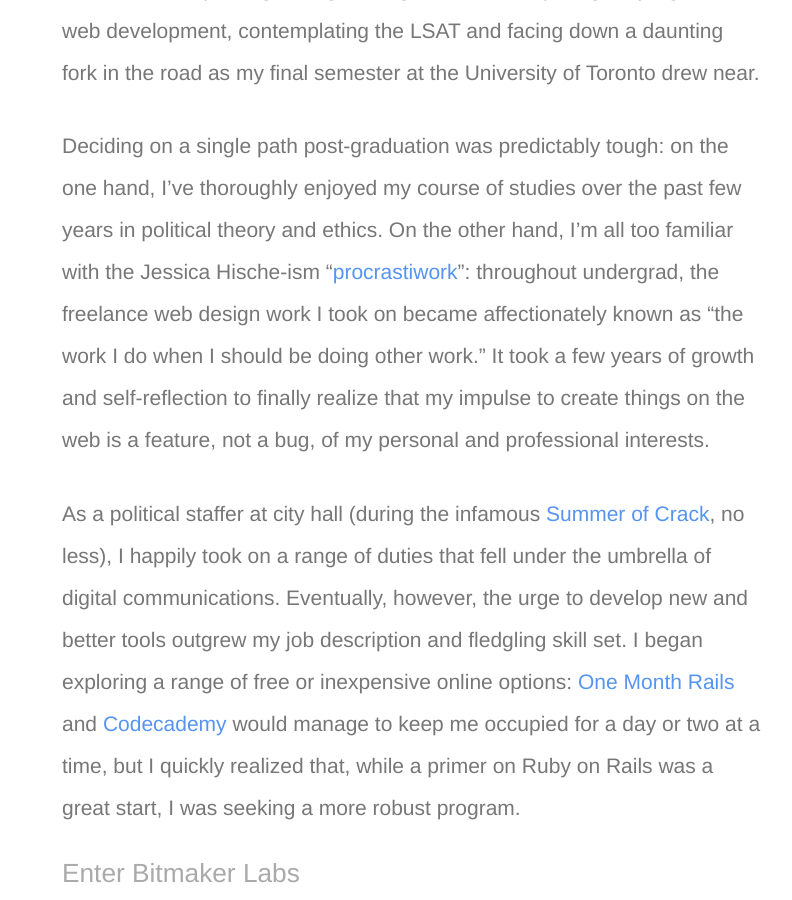
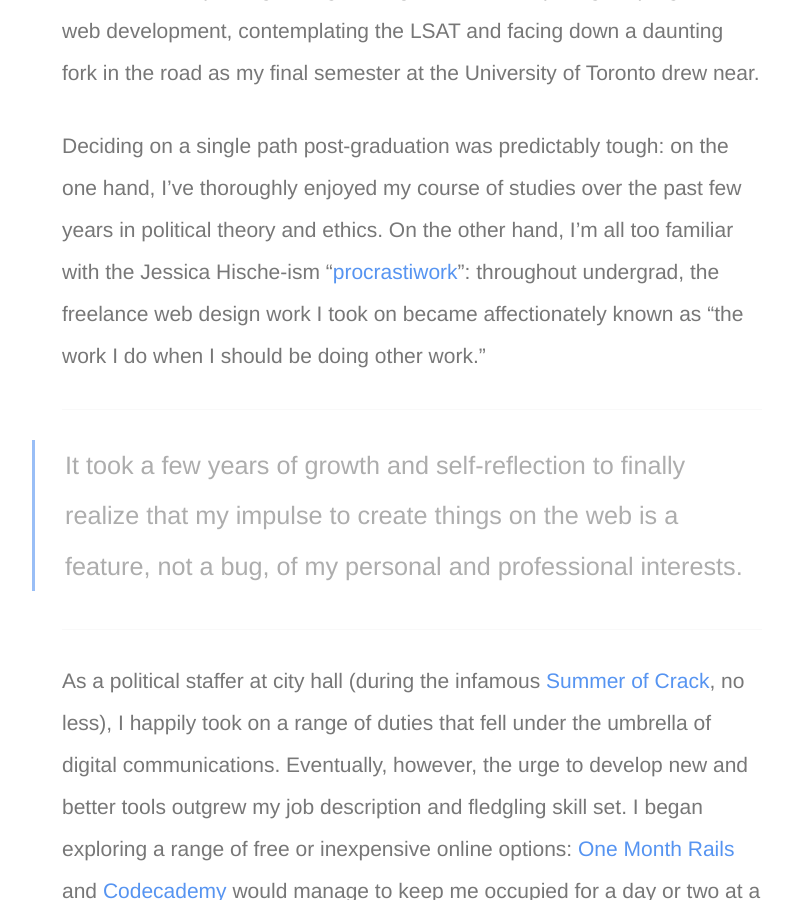
Before and after one commit to alessbell/alessbell.github.io-archive, a Jekyll site: the page built from _posts/2014-05-23-hello-world.md, in a window 1280 px wide and 900 px high, scrolled down 347 px. Shown: the whole window, without its empty margins (228-1020 px from the left). Built offline with Jekyll 4.4.1, drawn with Linux system fonts in a browser that asks for light colours; nearby versions of some CDN libraries; Markdown is read by kramdown in place of the engine named in the settings.

Commit message:
Updated in-line styling

```diff
--- a/_posts/2014-05-23-hello-world.md
+++ b/_posts/2014-05-23-hello-world.md
@@ -13,11 +13,17 @@
 
 It's been more than five months since I first stepped foot in the old Bitmaker Labs office space on Duncan Street for my interview with Erik and Minh. At the time, I was parsing through college curricula for post-grad programs in web development, contemplating the LSAT and facing down a daunting fork in the road as my final semester at the University of Toronto drew near.
 
-Deciding on a single path post-graduation was predictably tough: on the one hand, I've thoroughly enjoyed my course of studies over the past few years in political theory and ethics. On the other hand, I'm all too familiar with the Jessica Hische-ism "[procrastiwork](http://jessicahische.is/aprocrastiworker)": throughout undergrad, the freelance web design work I took on became affectionately known as "the work I do when I should be doing other work." It took a few years of growth and self-reflection to finally realize that my impulse to create things on the web is a feature, not a bug, of my personal and professional interests.
+Deciding on a single path post-graduation was predictably tough: on the one hand, I've thoroughly enjoyed my course of studies over the past few years in political theory and ethics. On the other hand, I'm all too familiar with the Jessica Hische-ism "[procrastiwork](http://jessicahische.is/aprocrastiworker)": throughout undergrad, the freelance web design work I took on became affectionately known as "the work I do when I should be doing other work."
+
+* * *
+
+> It took a few years of growth and self-reflection to finally realize that my impulse to create things on the web is a feature, not a bug, of my personal and professional interests.
+
+* * *
 
 As a political staffer at city hall (during the infamous [Summer of Crack](http://en.wikipedia.org/wiki/Timeline_of_Rob_Ford_video_scandal), no less), I happily took on a range of duties that fell under the umbrella of digital communications. Eventually, however, the urge to develop new and better tools outgrew my job description and fledgling skill set. I began exploring a range of free or inexpensive online options: [One Month Rails](https://onemonthrails.com/) and [Codecademy](http://www.codecademy.com/tracks/ruby) would manage to keep me occupied for a day or two at a time, but I quickly realized that, while a primer on Ruby on Rails was a great start, I was seeking a more robust program.
 
-## Enter Bitmaker Labs
+### Enter Bitmaker Labs
 
 I'll spare you my own explanation of coding bootcamps and their relative merits: [Quora](http://www.quora.com/Programming-Bootcamps/Are-programming-boot-camps-worth-it) and [Hacker News](http://eewang.github.io/blog/2013/10/17/are-dev-bootcamps-a-scam-an-alums-perspective/) are equally good places to begin your research if you're considering a similar program. The important point, however, seems to me to be this: seeing as a coding bootcamp provides you with a wealth of educational resources and a relatively brief period of time in which to take advantage of them, a person's relative success is a function of effort and effective use of time.
 
```
